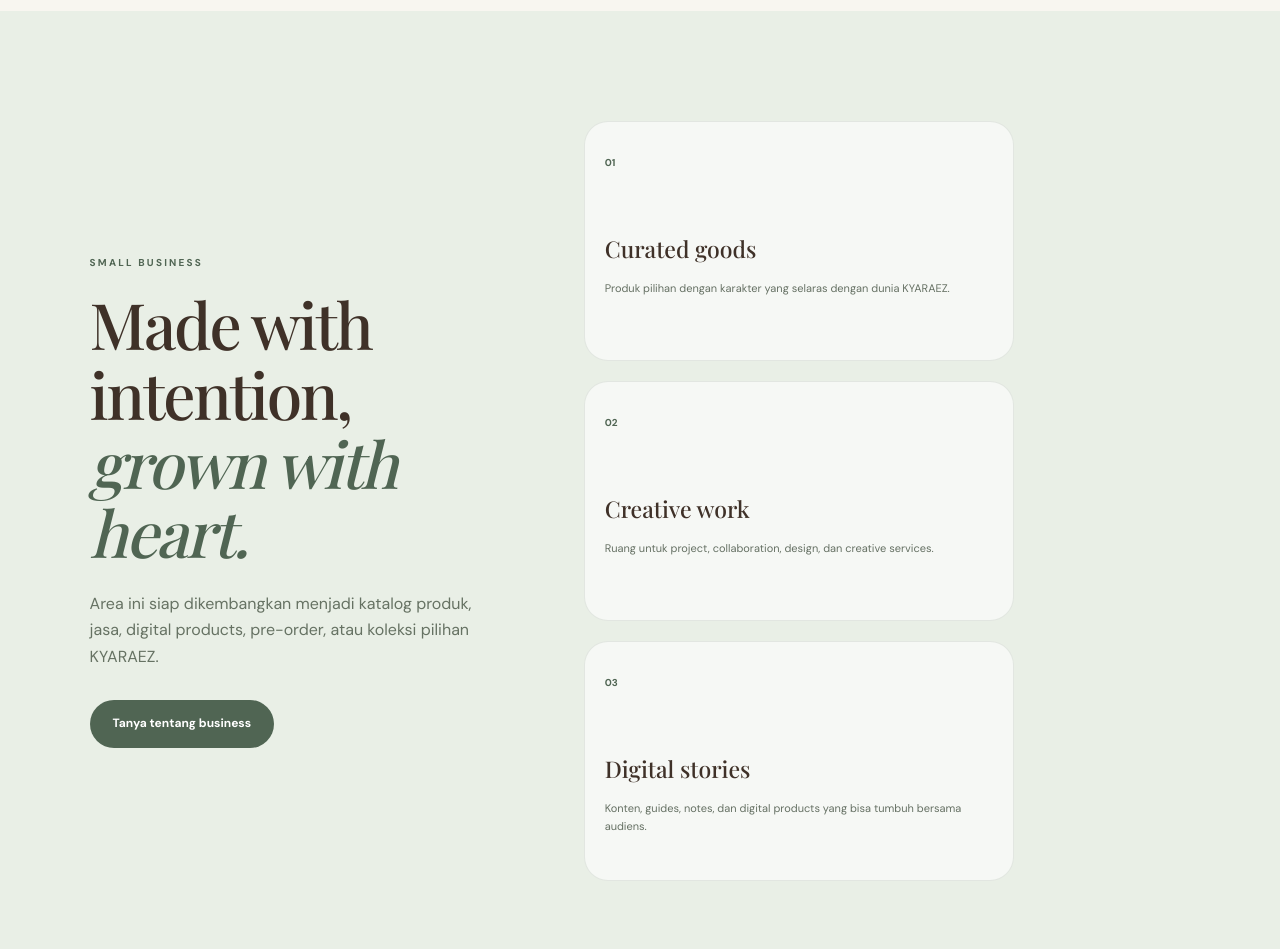
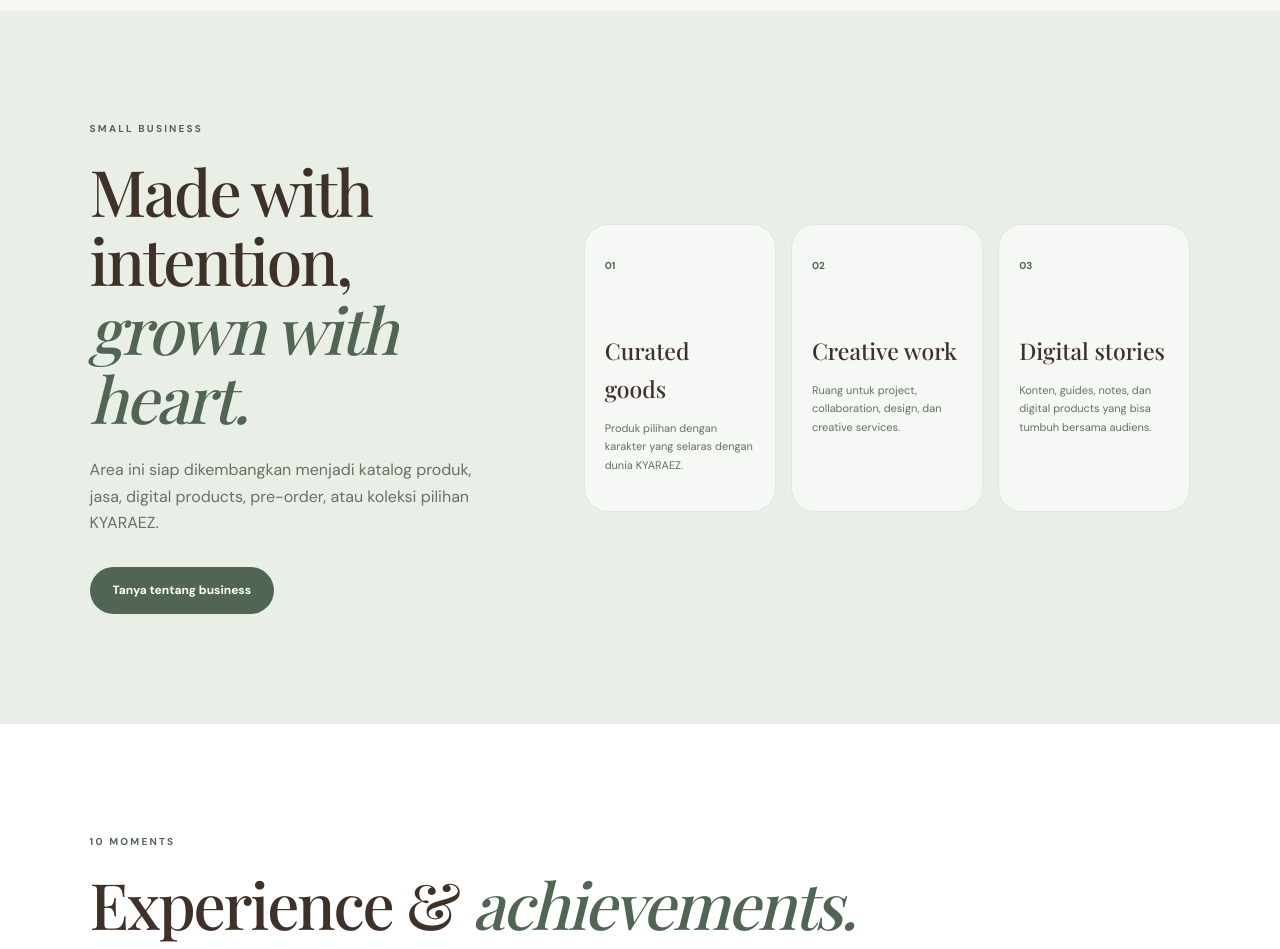
Before and after one commit to kyaraezstudio/kyapages, a plain HTML site: page index.html in a window 1280 px wide. Shown: the part 2600-3549 px from the top of the page. Drawn offline with nearby package versions, Linux system fonts and the light colour scheme.

Commit message:
Update style.css

```diff
--- a/style.css
+++ b/style.css
@@ -721,10 +721,11 @@ button {
 
 .business-cards {
   display: grid;
-  grid-template-columns: minmax(280px, 430px);
-  gap: 20px;
+
+  grid-template-columns: repeat(3, 1fr);
+
+  gap: 15px;
 }
-
 
 .service-card {
   min-height: 240px;
```
